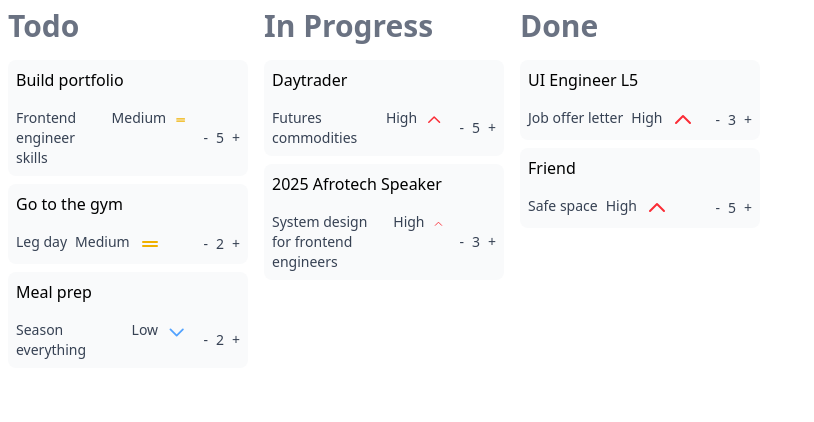
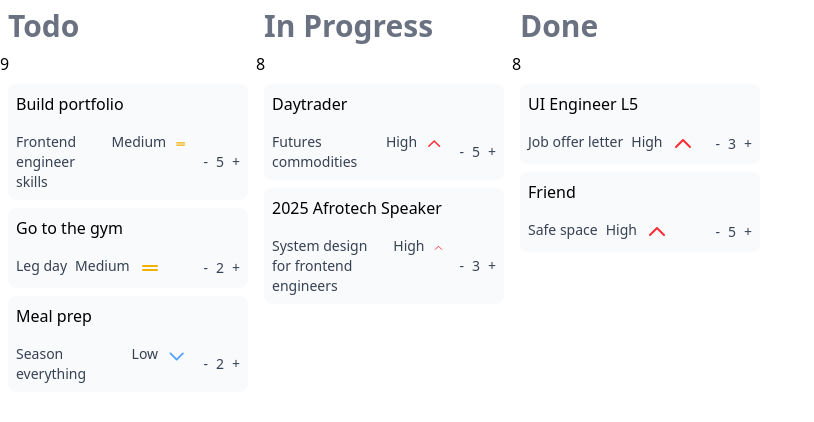
Before and after one commit to daphnee-jeune/kanban, a React (Vite) app: page / in a window 1280 px wide. Shown: the top 422 px of the page, without its empty margins (0-814 px from the left). Built offline with nearby package versions, Linux system fonts and the light colour scheme.

Commit message:
start with total points per col logic

```diff
--- a/src/App.tsx
+++ b/src/App.tsx
@@ -13,8 +13,11 @@ function App() {
   return (
     <div className="flex">
       {columns.map((column, i) => (
-        <div key={i}>
-          <h2 className="text-3xl p-2 capitalize font-bold text-gray-500">{column.status}</h2>
+        <div key={i} className="">
+          <h2 className="text-3xl p-2 capitalize font-bold text-gray-500">
+            {column.status}
+          </h2>
+          {column.tasks.reduce((total, task) => total + (task?.points ?? 0), 0)}
           {column.tasks.map((task) => (
             <TaskCard key={task.id} task={task} />
           ))}
```
